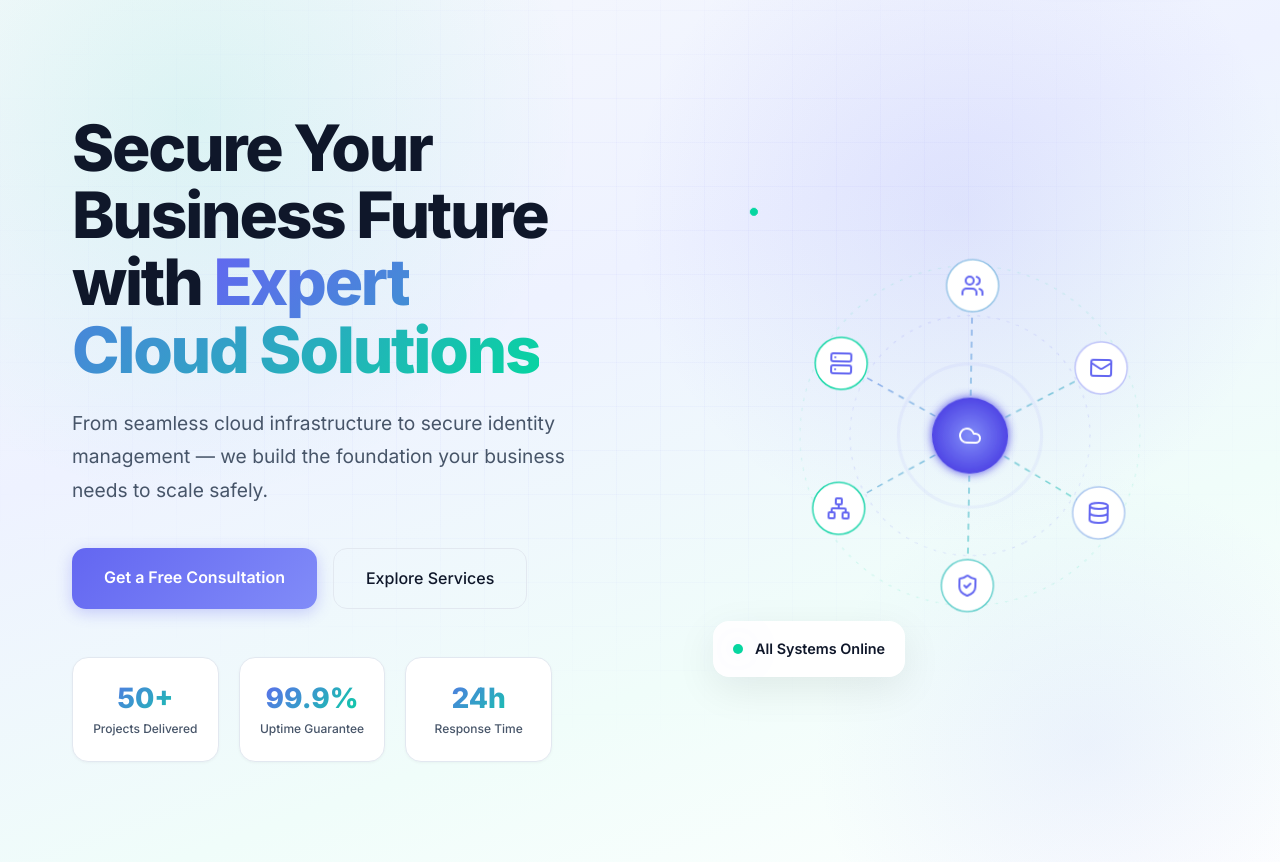
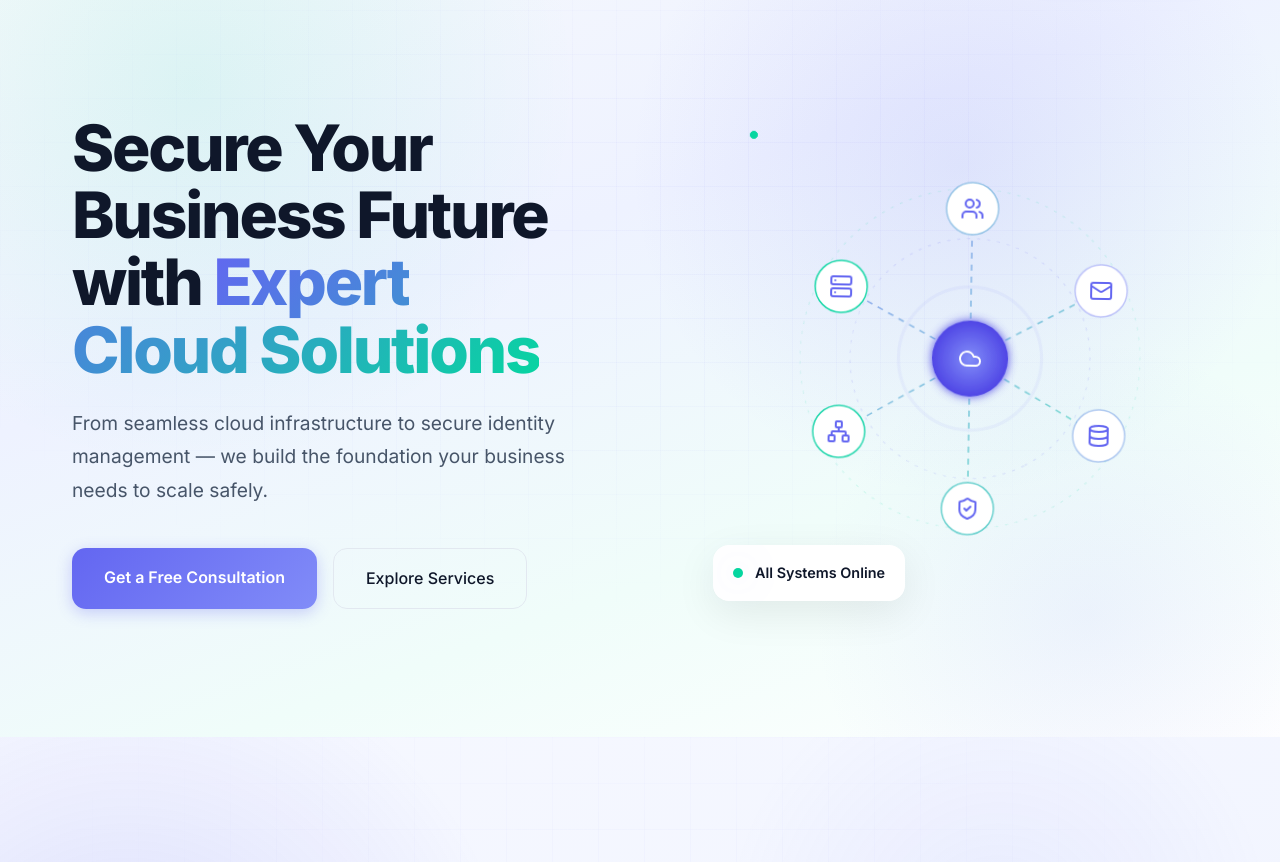
Before and after one commit to XenoUniv3rse/ReadySetIT, a website: page index.html in a window 1280 px wide. Shown: the part 78-940 px from the top of the page. Drawn offline with nearby package versions, Linux system fonts and the light colour scheme.

Commit message:
remove info banner

```diff
--- a/index.html
+++ b/index.html
@@ -37,20 +37,6 @@
                     <div style="display: flex; gap: 1rem; flex-wrap: wrap;">
                         <a href="#contact" class="btn-primary" style="padding: 1rem 2rem; font-size: 1rem;">Get a Free Consultation</a>
                         <a href="#services" class="btn-secondary" style="padding: 1rem 2rem; font-size: 1rem;">Explore Services</a>
-                    </div>
-                    <div class="hero-stats">
-                        <div class="hero-stat-block">
-                            <div class="hero-stat-number">50+</div>
-                            <div class="hero-stat-label">Projects Delivered</div>
-                        </div>
-                        <div class="hero-stat-block">
-                            <div class="hero-stat-number">99.9%</div>
-                            <div class="hero-stat-label">Uptime Guarantee</div>
-                        </div>
-                        <div class="hero-stat-block">
-                            <div class="hero-stat-number">24h</div>
-                            <div class="hero-stat-label">Response Time</div>
-                        </div>
                     </div>
                 </div>
                 <div class="hero-visual">
```
